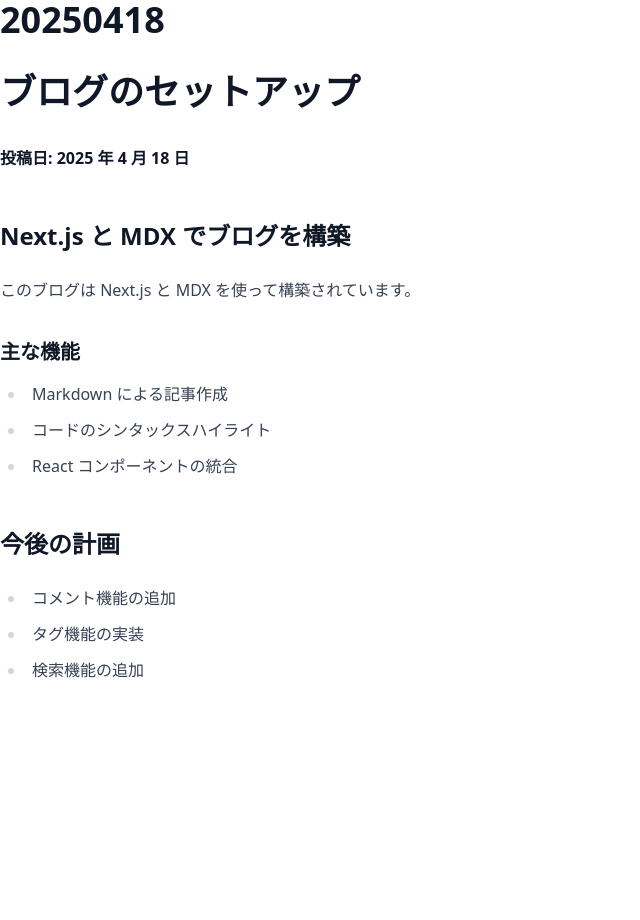
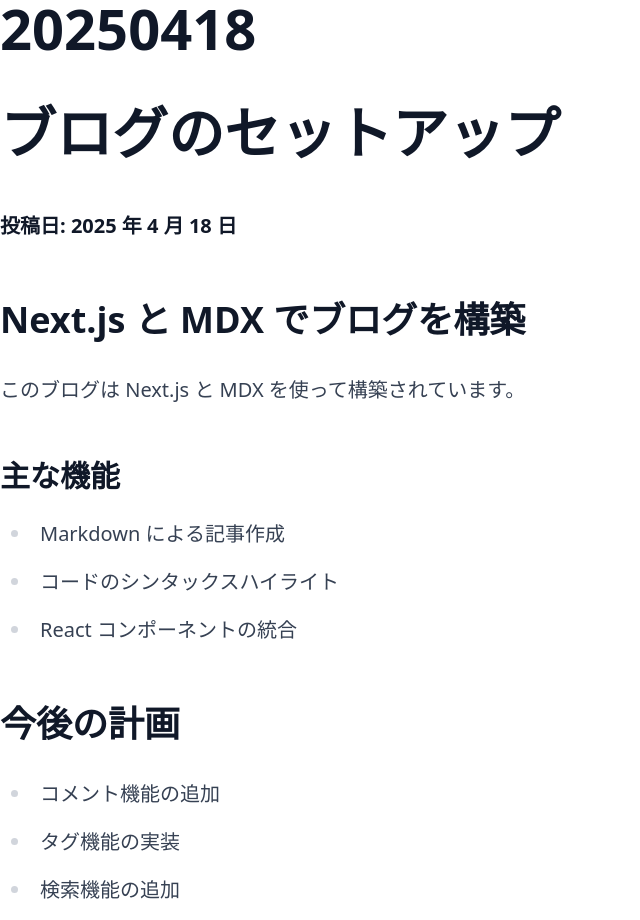
Before and after one commit to nikawa2161/blog, a Next.js app: page /posts/20250418 in a window 1280 px wide. Shown: the whole page, without its empty margins (0-640 px from the left). Before the commit the page ends 800 px from the top, so only its background shows below. Built offline with nearby package versions, Linux system fonts and the light colour scheme.

Commit message:
レスポンシブとリンクカラーの設定

```diff
--- a/src/app/posts/[slug]/page.tsx
+++ b/src/app/posts/[slug]/page.tsx
@@ -10,7 +10,7 @@
   const { default: Post } = await import(`@/posts/${slug}.mdx`);
 
   return (
-    <article className="prose">
+    <article className="prose prose-sm sm:prose lg:prose-lg xl:prose-xl prose-indigo">
       <h1>{slug}</h1>
       <Post />
     </article>
```
